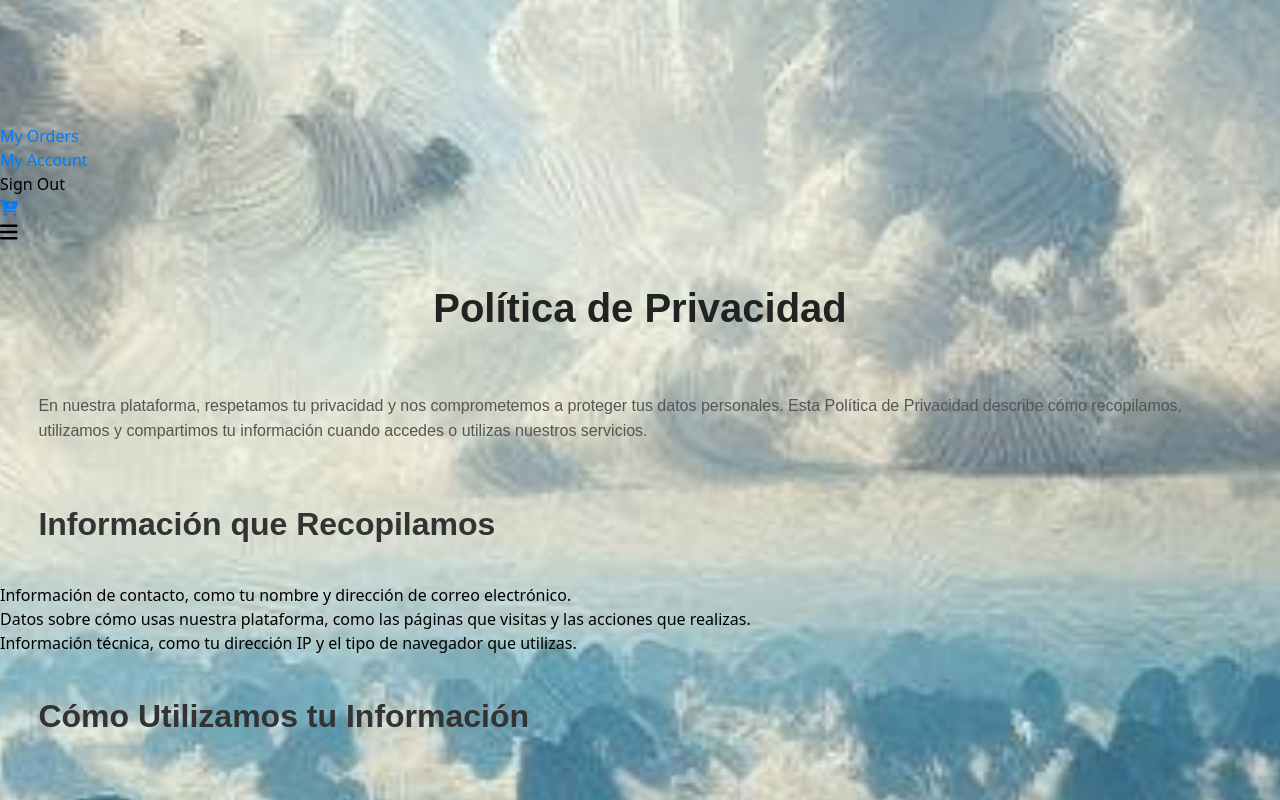
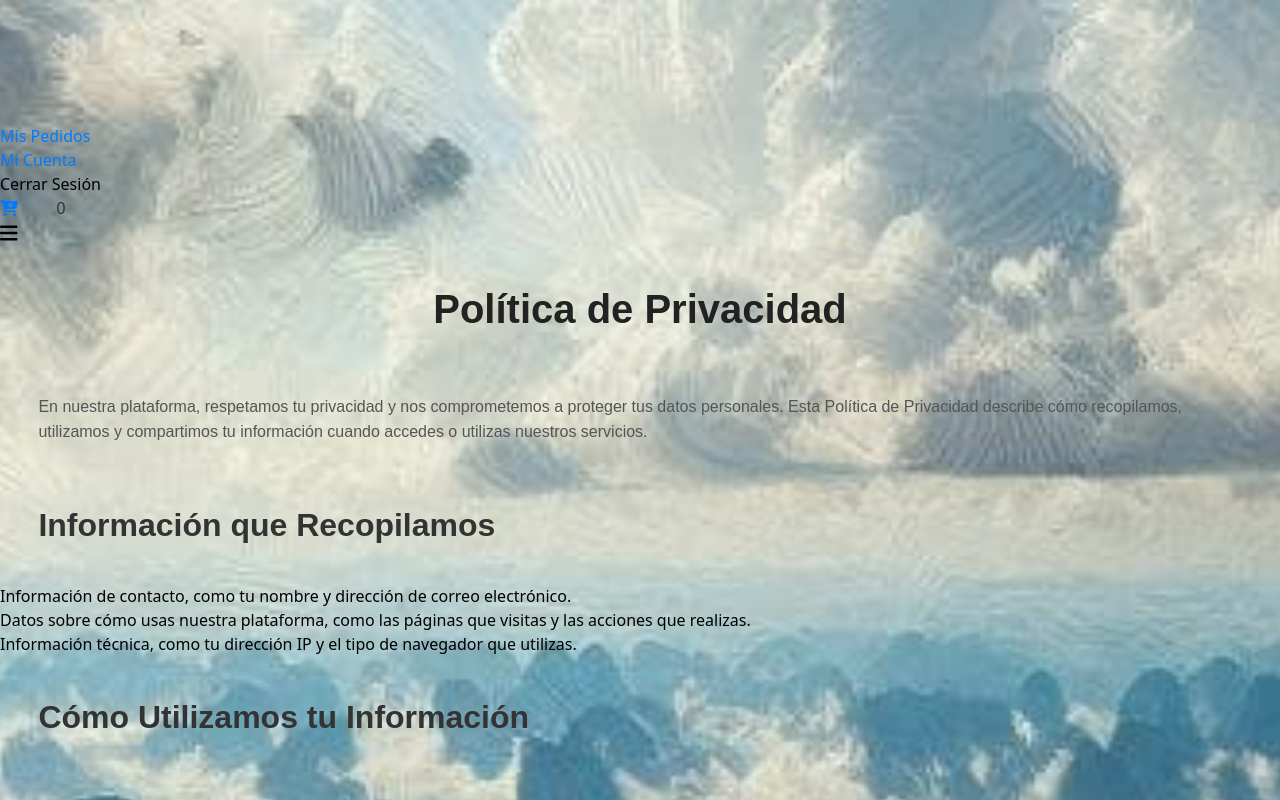
Before and after one commit to JuanDaGue/EcomerceJulidaye, a React (Vite) app: page /politics in a window 1280 px wide. Shown: the part 1300-2100 px from the top of the page. Built offline with nearby package versions, Linux system fonts and the light colour scheme; no server answers.

Commit message:
Change lenguage of the page

```diff
--- a/src/Components/Card/index.jsx
+++ b/src/Components/Card/index.jsx
@@ -84,7 +84,7 @@ function Card({data}) {
                     <span className="text-xl font-bold text-green-600">${data.price}</span>
                     <button className="bg-blue-500 text-white px-3 py-1 rounded-full text-sm font-medium hover:bg-blue-600 z-10"
                     onClick={(event) => appcart(event, data)}>
-                        Buy Now
+                        Lo Quiero
                     </button>
                 </div>
             </div>
--- a/src/Components/CheckoutSideMenu/index.jsx
+++ b/src/Components/CheckoutSideMenu/index.jsx
@@ -13,7 +13,7 @@ const CheckoutSideMenu = () => {
   return  (
     <aside className={`${context.isCheckoutSideMenuOpen ? 'flex' : 'hidden'} py-10 checkout-side-menu flex-col fixed right-0 top-0 h-full w-80 border-l border-gray-300 shadow-lg rounded-l-lg bg-white transition-transform duration-300 ease-in-out`}>
         <div className='flex justify-between items-center p-6 border-b border-gray-200 relative'>
-            <h2 className='font-medium text-xl text-gray-800'>My Order</h2>
+            <h2 className='font-medium text-xl text-gray-800'>Mi Encargo</h2>
             <button className='text-gray-500 hover:text-gray-800 transition-colors duration-200 absolute top-4 right-3' onClick={onCancel}>✖️</button>
         </div>
         {/* Add your content here */}
--- a/src/Components/Detail/index.jsx
+++ b/src/Components/Detail/index.jsx
@@ -51,7 +51,7 @@ function Detail() {
               className="bg-blue-500 text-white m-3 px-3 py-1 rounded-full text-sm font-medium hover:bg-blue-600 z-1"
               onClick={(event) => appcart(event, productShow)}
             >
-              Buy Now
+              Lo Quiero
             </button>
           </div>
           <div className="card-buttons">
--- a/src/Components/Layout/index.jsx
+++ b/src/Components/Layout/index.jsx
@@ -3,7 +3,7 @@ import { useState } from 'react'
 function Layout({children}) {
   return (
     <>
-      <div className='flex flex-col items-center mt-20'>
+      <div className='flex flex-col items-center mt-24 mb-4'>
         {children}
       </div>
     </>
--- a/src/Components/Navbar/NavLinks.jsx
+++ b/src/Components/Navbar/NavLinks.jsx
@@ -7,12 +7,12 @@ const NavLinks = ({ className }) => {
   const context = useContext(ShoppingCartContext);
 
   const links = [
-    { path: "/", label: "All", category: "" },
+    { path: "/", label: "Galeria", category: "" },
     { path: "/Cuadros", label: "Cuadros", category: "Cuadros" },
     { path: "/Esculturas", label: "Esculturas", category: "Esculturas" },
     { path: "/Artesanias", label: "Artesanias", category: "Artesanias" },
-    { path: "/Toys", label: "Toys", category: "Toys" },
-    { path: "/Others", label: "Others", category: "jewelery" },
+    { path: "/Toys", label: "Juegos", category: "Toys" },
+    { path: "/Others", label: "Otros", category: "jewelery" },
   ];
 
   return (
@@ -21,7 +21,7 @@ const NavLinks = ({ className }) => {
         <li key={link.path}>
           <NavLink
             to={link.path}
-            className="text-black hover:text-blue-500"
+            className={link.path === "/" ? "font-bold text-blue-500 hover:text-blue-700" : "text-black hover:text-blue-500"}
             onClick={() => context.setSearchCategory(link.category)}
           >
             {link.label}
--- a/src/Components/Navbar/UserMenu.jsx
+++ b/src/Components/Navbar/UserMenu.jsx
@@ -1,35 +1,44 @@
-import React from "react";
+import React, { useContext } from "react";
 import { NavLink } from "react-router-dom";
 import { FontAwesomeIcon } from "@fortawesome/react-fontawesome";
 import { faCartPlus } from "@fortawesome/free-solid-svg-icons";
 import { isAuthenticated, signOut } from "../Utils";
+import { ShoppingCartContext } from '../../Context';
 
 const UserMenu = ({ className }) => {
+  const context = useContext(ShoppingCartContext);
+
   const handleSignOut = () => {
-    const confirmed = window.confirm("Are you sure you want to proceed?");
+    const confirmed = window.confirm("¿Estás seguro de que quieres proceder?");
     if (confirmed) {
       signOut();
-      window.location.href = "/SignIn"; // Redirect to Sign In page after signing out
+      window.location.href = "/SignIn"; // Redirigir a la página de inicio de sesión después de cerrar sesión
     }
   };
 
+  const toggleCart = () => {
+    context.setIsCheckoutSideMenuOpen(!context.isCheckoutSideMenuOpen);
+  };
+
+  const totalItemsInCart = context.cartProducts.reduce((total, product) => total + product.quantity, 0);
+console.log(context.count)
   return (
     <ul className={`${className} items-center space-x-4`}>
       {isAuthenticated() ? (
         <>
           <li>
             <NavLink to="/MyOrders" className="text-black hover:text-blue-500">
-              My Orders
+              Mis Pedidos
             </NavLink>
           </li>
           <li>
             <NavLink to="/MyAccount" className="text-black hover:text-blue-500">
-              My Account
+              Mi Cuenta
             </NavLink>
           </li>
           <li>
             <button onClick={handleSignOut} className="text-black hover:text-blue-500">
-              Sign Out
+              Cerrar Sesión
             </button>
           </li>
         </>
@@ -37,21 +46,25 @@ const UserMenu = ({ className }) => {
         <>
           <li>
             <NavLink to="/SignIn" className="text-black hover:text-blue-500">
-              Sign In
+              Iniciar Sesión
             </NavLink>
           </li>
           <li>
             <NavLink to="/SignUp" className="text-black hover:text-blue-500">
-              Sign Up
+              Registrarse
             </NavLink>
           </li>
         </>
       )}
-      <li className="relative">
-        <NavLink className="hover:text-blue-500">
-          <FontAwesomeIcon icon={faCartPlus} />
-        </NavLink>
-      </li>
+<li className="relative">
+          <NavLink  className="hover:text-blue-500">
+            <FontAwesomeIcon icon={faCartPlus} />
+          </NavLink>
+          {/* Shopping Cart Icon with item count */}
+          <span className="absolute top-0 right-0 left-5 inline-flex items-center justify-center px-2 py-1 text-xs font-bold leading-none text-red-100 bg-red-600 rounded-full">
+            {context.cartProducts.length}
+          </span>
+        </li>
     </ul>
   );
 };
--- a/src/Components/OrdersCar/index.jsx
+++ b/src/Components/OrdersCar/index.jsx
@@ -9,28 +9,28 @@ function OrdersCar({ items }) {
   const totalQuantity = (elements) => {
     return elements.totalProducts.reduce((sum, product) => sum + product.quantity, 0);
   };
-    //totalQuantity(items)
+
   return (
-        <div className="shopping-cart bg-white shadow-lg rounded-lg p-6 w-80 max-w-full overflow-y-auto">
-            <h2 className="text-2xl font-bold text-gray-800 mb-4">My Orders with s</h2>
+    <div className="carrito-de-pedidos bg-white shadow-lg rounded-lg p-6 w-80 max-w-full overflow-y-auto">
+      <h2 className="text-2xl font-bold text-gray-800 mb-4">Mis Pedidos</h2>
       <ul className="space-y-6">
         {items.map((item, index) => (
           <li key={index} className="flex items-center justify-between bg-white p-4 shadow-lg rounded-lg">
             <Link to={`/MyOrders/${index}`} className="flex-1">
-        {/* Date and Order Details */}
+              {/* Fecha y Detalles del Pedido */}
               <div className="border-t border-gray-200 pt-4">
-          {/* Order Date */}
+                {/* Fecha del Pedido */}
                 <h2 className="text-sm font-bold text-white bg-blue-500 px-4 py-2 rounded-md shadow-md hover:bg-blue-600 transition duration-200">
                   {new Date(item.date).toLocaleDateString()}
                 </h2>
 
-          {/* Total Price and Items */}
+                {/* Precio Total y Artículos */}
                 <div className="mt-2 flex justify-between w-100">
                   <p className="text-lg font-semibold text-gray-800">
                     Total: <span className="font-bold text-green-600">${item.totalPrice}</span>
                   </p>
                   <p className="text-lg font-semibold text-gray-800">
-              Items: <span className="font-bold">{totalQuantity(item)}</span>
+                    Artículos: <span className="font-bold">{totalQuantity(item)}</span>
                   </p>
                 </div>
               </div>
@@ -38,7 +38,6 @@ function OrdersCar({ items }) {
           </li>
         ))}
       </ul>
-
     </div>
   );
 }
--- a/src/Pages/MyAccount/index.jsx
+++ b/src/Pages/MyAccount/index.jsx
@@ -45,13 +45,13 @@ function MyAccount() {
       <section className="bg-gray-50 py-12 px-6">
         <div className="p-6 border-b border-gray-200">
           <div className="p-6">
-            <h2 className="text-2xl mb-4">My Account</h2>
-            <p><strong>Name:</strong> {account.email.split('@')[0]}</p>
+            <h2 className="text-2xl mb-4">Mi  Cuenta</h2>
+            <p><strong>Nombre:</strong> {account.email.split('@')[0]}</p>
             <p><strong>Email:</strong> {account.email}</p>
             <button
               onClick={handleSignOut}
               className="mt-4 bg-red-500 text-white p-2 rounded">
-              Sign Out
+              Cerrar Sesión
             </button>
           </div>
         </div>
--- a/src/Pages/MyOrders/index.jsx
+++ b/src/Pages/MyOrders/index.jsx
@@ -1,52 +1,46 @@
-//import { useState } from 'react'
-import Layout from '../../Components/Layout'
-import { useContext } from 'react'
+import React, { useContext } from 'react';
+import Layout from '../../Components/Layout';
+import { ShoppingCartContext } from '../../Context';
+import OrdersCar from '../../Components/OrdersCar';
+import { FontAwesomeIcon } from '@fortawesome/react-fontawesome';
+import { faArrowUpRightFromSquare } from '@fortawesome/free-solid-svg-icons';
 
-import { ShoppingCartContext } from '../../Context';
+function MyOrders() {
+  const context = useContext(ShoppingCartContext);
 
-import OrdersCar from '../../Components/OrdersCar';
-import { FontAwesomeIcon } from '@fortawesome/react-fontawesome'
-import { faArrowUpRightFromSquare } from '@fortawesome/free-solid-svg-icons';
-function MyOrders() {
+  const onCancel = () => {
+    context.setIsCheckoutSideMenuOpen(false);
+  };
 
-
-    const context = useContext(ShoppingCartContext);
-    const onCancel = () => { context.setIsCheckoutSideMenuOpen(false) };
   const removeItem = (id) => {
     context.setCartProducts(context.cartProducts.filter(item => item.id !== id));
   };
 
   return (
-      <>
     <Layout>
       <section className="bg-gray-50 py-3 px-8 ">
         <div className="container mx-auto">
-      {/* Header Section */}
+          {/* Sección de Encabezado */}
           <div className="flex justify-between items-center p-6 border-b border-gray-200">
             <h2 className="text-4xl font-bold text-gray-800 text-center mx-auto">
-          My Orders
+              Mis Pedidos
             </h2>
           </div>
 
-      {/* Orders List */}
+          {/* Lista de Pedidos */}
           <div className="mt-10">
             {context.order[0] ? (
               <OrdersCar items={context.order} />
             ) : (
               <p className="text-center text-gray-600 text-lg">
-            You have no orders at the moment.
+                No tienes pedidos en este momento.
               </p>
             )}
           </div>
         </div>
       </section>
     </Layout>
-
-      </>
-    )
-
-
-
+  );
 }
 
-export default MyOrders
+export default MyOrders;
```
Also changed, not shown: src/Components/OrderCar/index.jsx (+27 -31 lines), src/Pages/Home/index.jsx (+8 -8 lines). Lines whose indentation alone changed are shown as unchanged.
